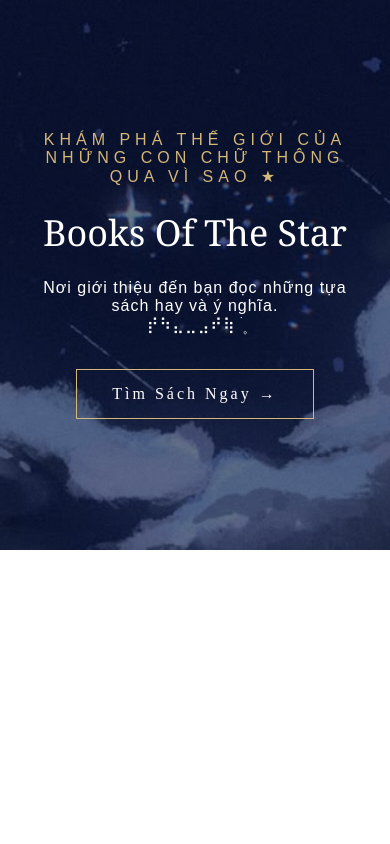
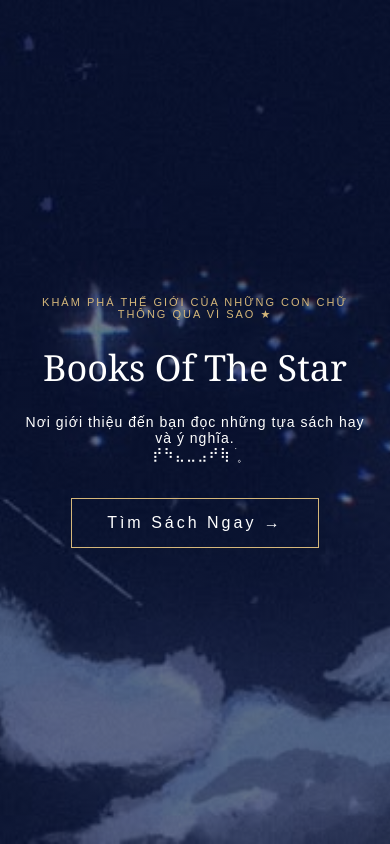
Before and after one commit to dongnghi16999-arch/books-of-the-star, a plain HTML site: page index.html in a window 390 px wide. Drawn offline with Linux system fonts and the light colour scheme.

Commit message:
Update index.html

```diff
--- a/index.html
+++ b/index.html
@@ -1,5 +1,5 @@
 <!DOCTYPE html>
-<html lang="en">
+<html lang="vi">
 <head>
 <meta charset="UTF-8">
 <meta name="viewport" content="width=device-width, initial-scale=1.0">
@@ -12,9 +12,16 @@
     box-sizing: border-box;
 }
 
+html, body {
+    width: 100%;
+    height: 100%;
+    overflow: hidden;
+}
+
 .hero {
-    height: 550px;
     width: 100%;
+    height: 100%;
+    min-height: 480px;
 
     background:
     linear-gradient(
@@ -28,31 +35,35 @@
 
     display: flex;
     align-items: center;
-    padding: 0 10%;
+    justify-content: center;
+    padding: 30px 10%;
 }
 
 .hero-content {
+    width: 100%;
     color: white;
+    text-align: center;
 }
 
 .subtitle {
     color: #D5B77A;
-    font-family: Arial;
+    font-family: Arial, sans-serif;
     letter-spacing: 5px;
     margin-bottom: 25px;
+    font-size: 16px;
 }
 
 h1 {
     font-family: Georgia, serif;
-    font-size: 36px;
+    font-size: 52px;
     font-weight: normal;
     line-height: 1.2;
 }
 
 .description {
     margin-top: 25px;
-    font-family: Arial;
-    font-size: 16px;
+    font-family: Arial, sans-serif;
+    font-size: 18px;
     letter-spacing: 1px;
 }
 
@@ -64,11 +75,32 @@ h1 {
     color: white;
     text-decoration: none;
     letter-spacing: 3px;
+    font-family: Arial, sans-serif;
+    transition: 0.3s;
 }
 
 .button:hover {
     background: #D5B77A;
     color: #102637;
+}
+
+@media (max-width: 600px) {
+    .hero {
+        padding: 25px 5%;
+    }
+
+    .subtitle {
+        font-size: 11px;
+        letter-spacing: 2px;
+    }
+
+    h1 {
+        font-size: 36px;
+    }
+
+    .description {
+        font-size: 14px;
+    }
 }
 </style>
 </head>
@@ -77,7 +109,7 @@ h1 {
 
 <section class="hero">
     <div class="hero-content">
-<div style="text-align: center;">
+
         <div class="subtitle">
             KHÁM PHÁ THẾ GIỚI CỦA NHỮNG CON CHỮ THÔNG QUA VÌ SAO ★
         </div>
@@ -85,18 +117,16 @@ h1 {
         <h1>Books Of The Star</h1>
 
         <p class="description">
-            Nơi giới thiệu đến bạn đọc những tựa sách hay và ý nghĩa.<br>⡞⠳⣄⣀⣠⠞⢷ ֹ۪
+            Nơi giới thiệu đến bạn đọc những tựa sách hay và ý nghĩa.
+            <br>⡞⠳⣄⣀⣠⠞⢷ ֹ۪
         </p>
 
         <a href="https://sites.google.com/view/booksofthestar/trang-ch%E1%BB%A7/tu-sach-anh-sao"
-   class="button"
-   target="_blank"
-   rel="noopener noreferrer"
-   style="display:inline-block;
-          text-decoration:none;
-          cursor:pointer;">
-    Tìm Sách Ngay →
-</a>
+           class="button"
+           target="_blank"
+           rel="noopener noreferrer">
+            Tìm Sách Ngay →
+        </a>
 
     </div>
 </section>
```
